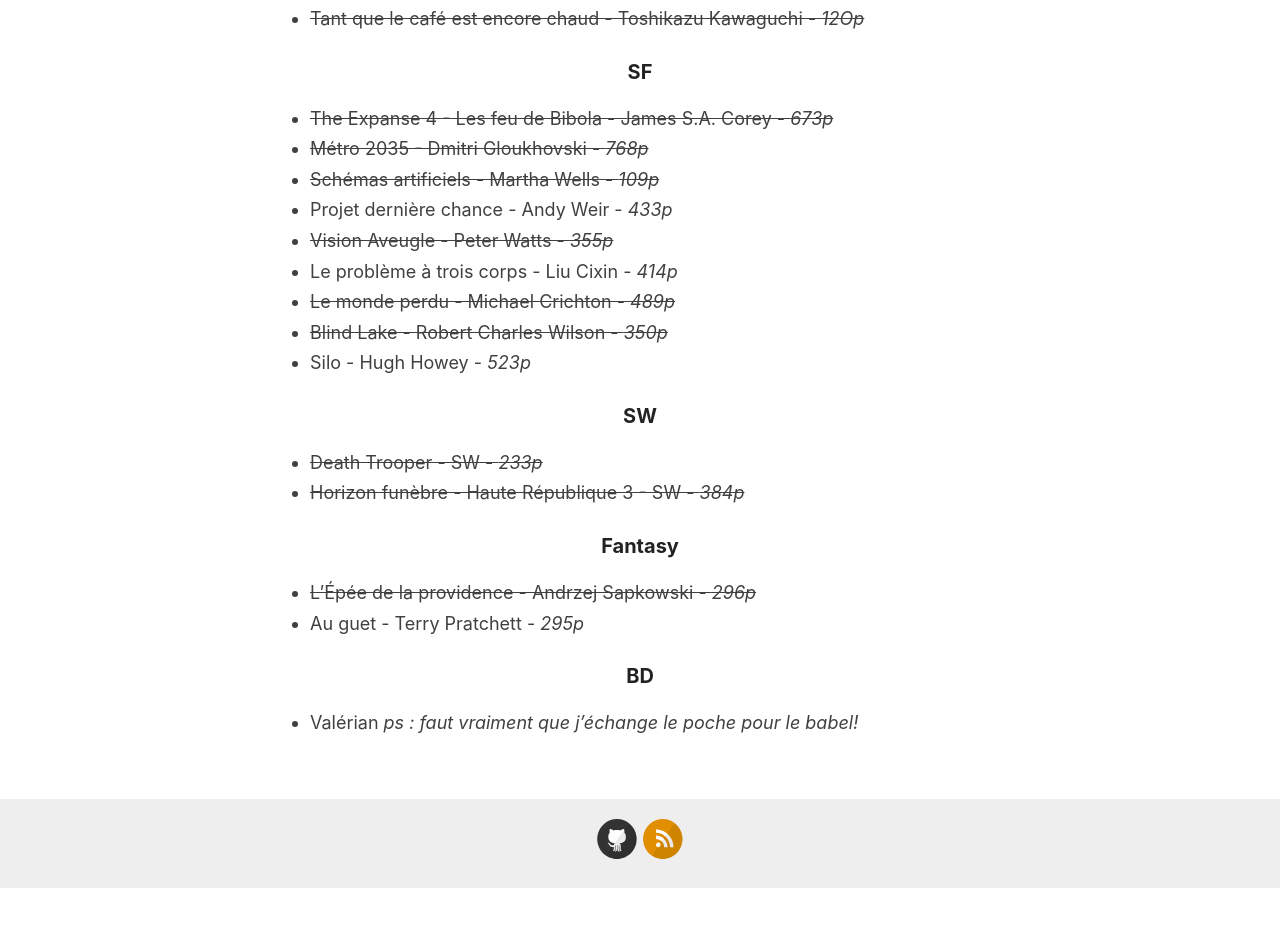
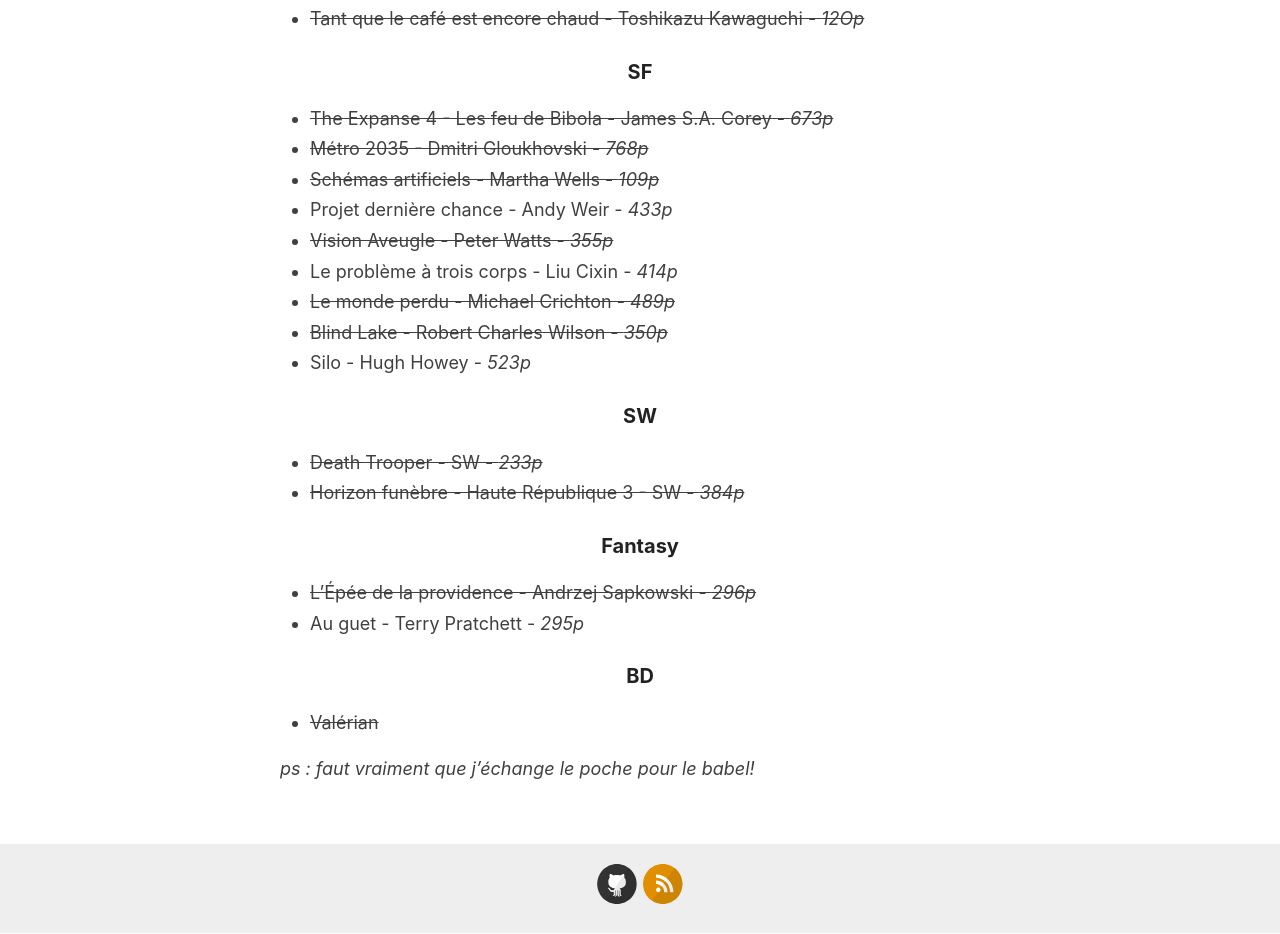
Before and after one commit to homeostasie/bouquins, a Jekyll site: the page built from _posts/2024-01-01-pal-2024.md, in a window 1280 px wide. Shown: the part 944-1878 px from the top of the page. Built offline with Jekyll 4.4.1, drawn with Linux system fonts in a browser that asks for light colours; before the commit the page ends 1832 px from its top, so only the background shows below that.

Commit message:
maj pal 2024, petit souci à la fin

```diff
--- a/_posts/2024-01-01-pal-2024.md
+++ b/_posts/2024-01-01-pal-2024.md
@@ -47,5 +47,6 @@
 
 ### BD
 
-- Valérian
+- ~~Valérian~~
+
 *ps : faut vraiment que j'échange le poche pour le babel!*
```
